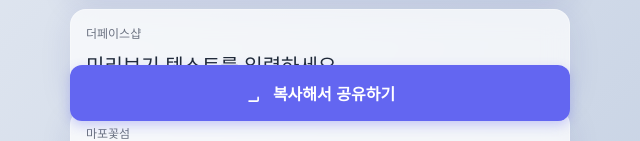
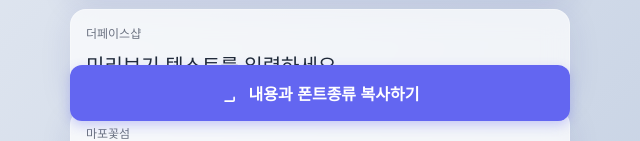
Before and after one commit to fablely/fontpicker, a plain HTML site: page index.html in a window 1280 px wide. Shown: the part 659-800 px from the top of the page, 320-960 px from the left. Drawn offline with Linux system fonts and the light colour scheme; a web font is replaced by a local one.

Commit message:
Update button text to 내용과 폰트종류 복사하기

```diff
--- a/index.html
+++ b/index.html
@@ -35,7 +35,7 @@
                     <path stroke-linecap="round" stroke-linejoin="round"
                         d="M15.75 17.25v3.375c0 .621-.504 1.125-1.125 1.125h-9.75a1.125 1.125 -1.125-1.125V7.875c0-.621.504-1.125 1.125-1.125H6.75a9.06 9.06 0 011.5 1.5M6.75 6.75V4.875c0-.621.504-1.125 1.125-1.125h9.75c.621 0 1.125.504 1.125 1.125V16.125c0 .621-.504 1.125-1.125 1.125h-2.25" />
                 </svg>
-                복사해서 공유하기
+                내용과 폰트종류 복사하기
             </button>
         </div>
     </div>
```
